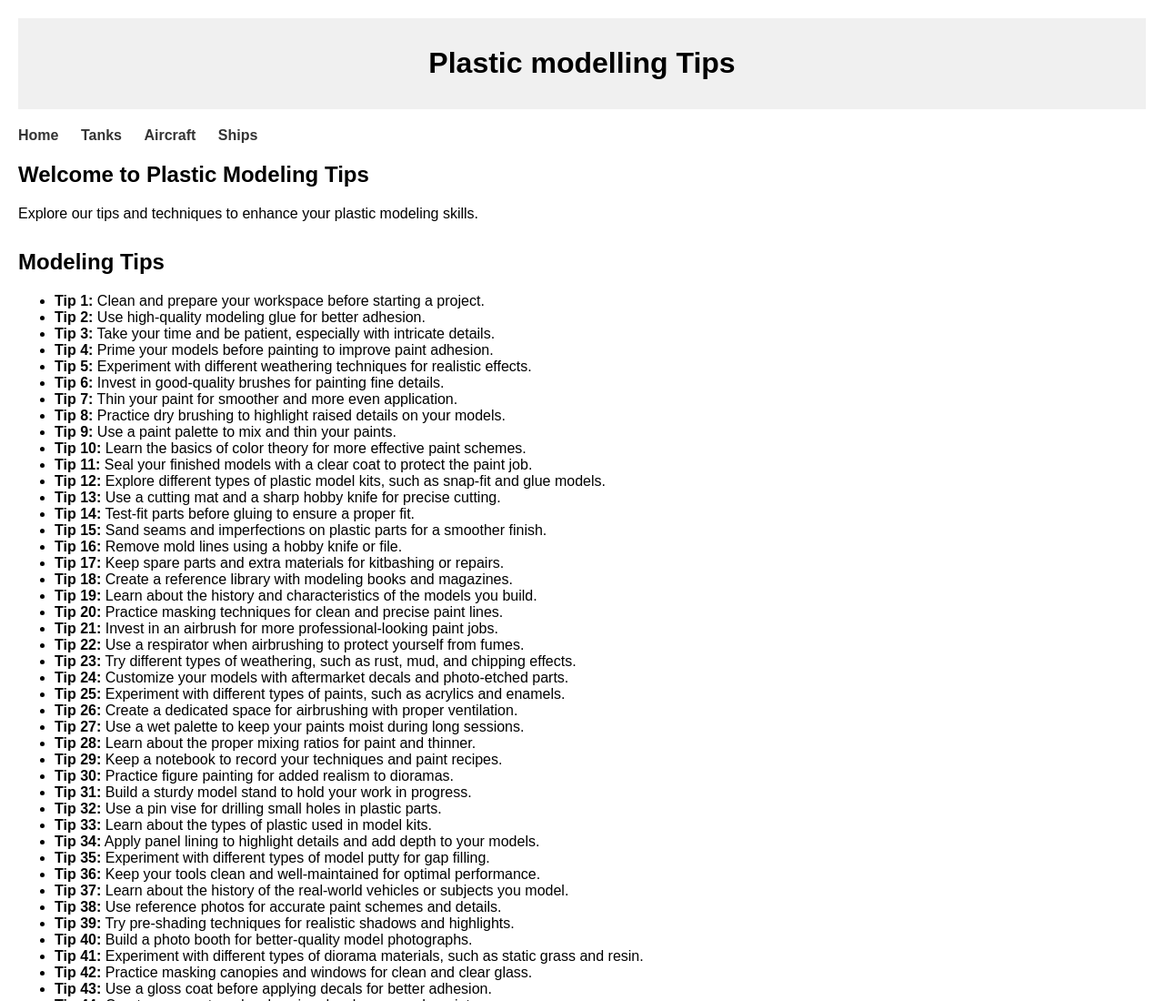
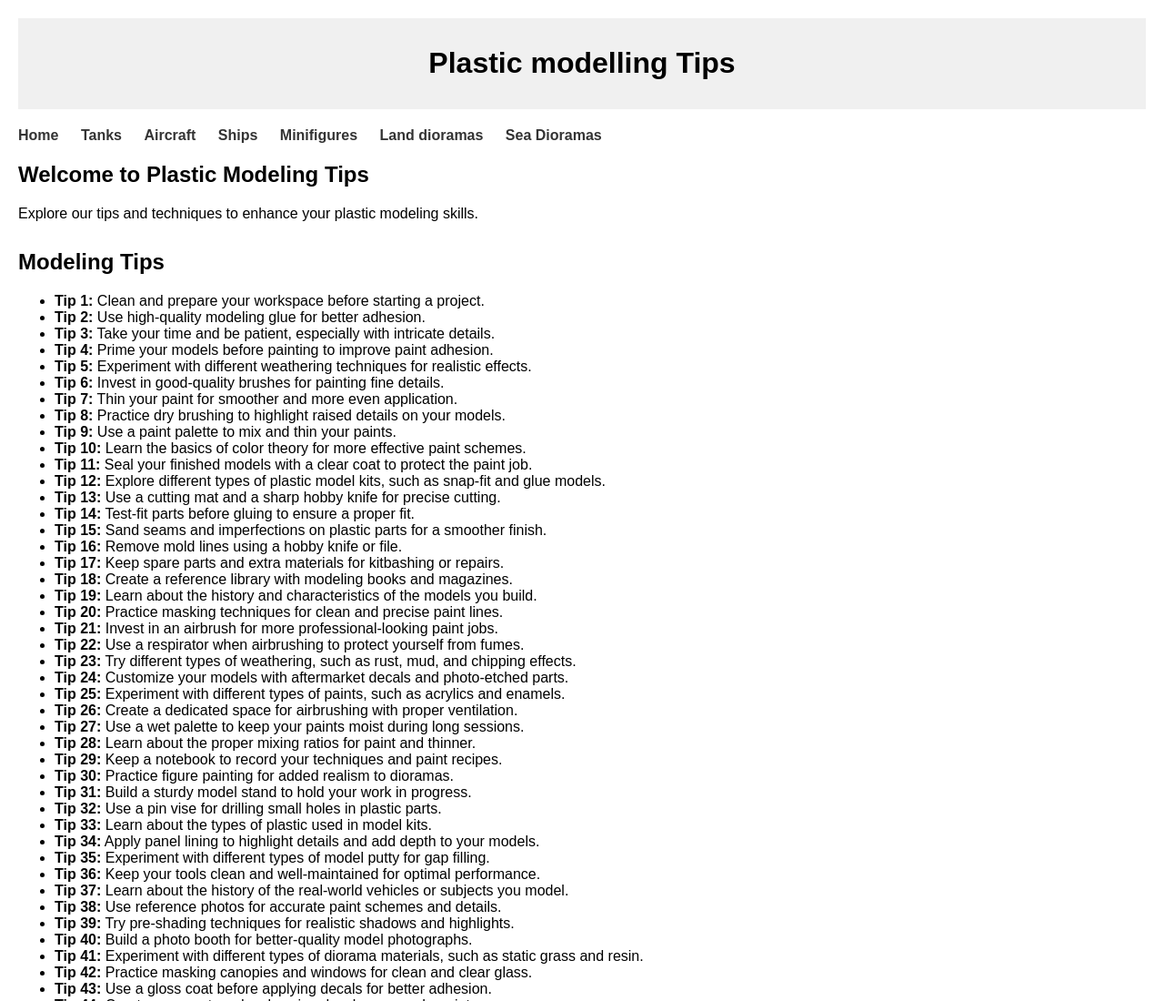
Before and after one commit to Avijudah/tips, a plain HTML site: page index.html in a window 1280 px wide. Shown: the top 1100 px of the page at 91% size. Drawn offline with Linux system fonts and the light colour scheme.

Commit message:
Update index.html

```diff
--- a/index.html
+++ b/index.html
@@ -51,6 +51,9 @@
         <a href="#tips">Tanks</a>
         <a href="#tips">Aircraft</a>
         <a href="#tips">Ships</a>
+        <a href="#tips">Minifigures</a>
+        <a href="#tips">Land dioramas</a>
+        <a href="#tips">Sea Dioramas</a>
     </nav>
 
     <section id="home">
```
